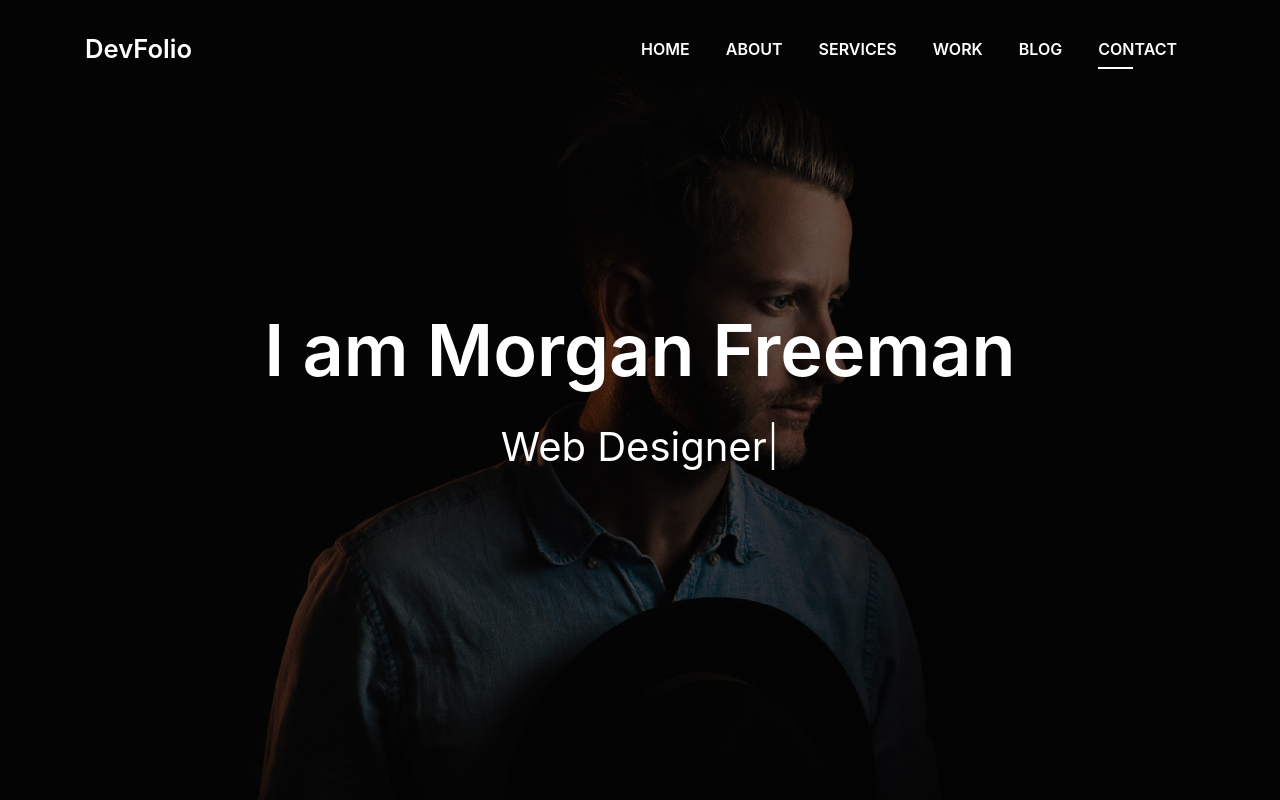
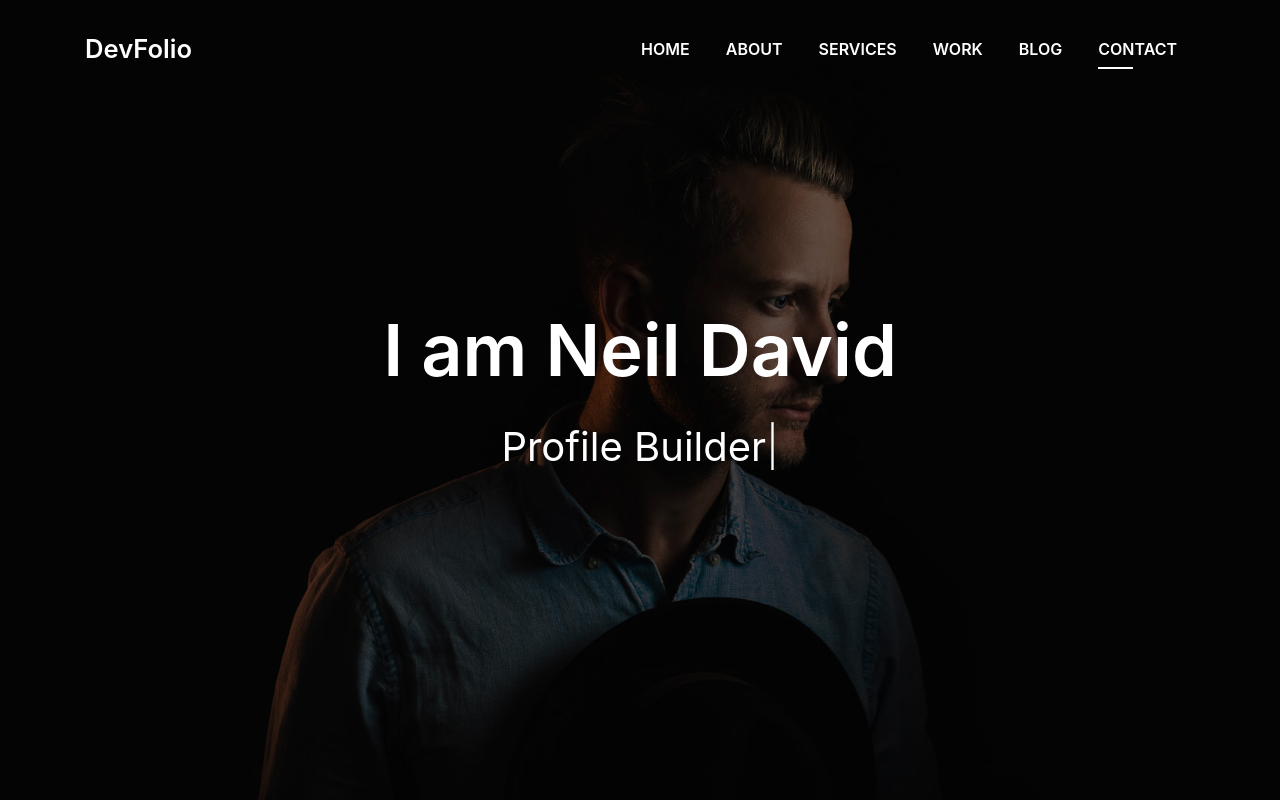
Before and after one commit to NeilDavid2787/mywebsite, a plain HTML site: page index.html in a window 1280 px wide. Shown: the top 800 px of the page. Drawn offline with Linux system fonts and the light colour scheme; files whose address does not match are found by name.

Commit message:
Update index.html

```diff
--- a/index.html
+++ b/index.html
@@ -77,8 +77,8 @@
       <div class="table-cell">
         <div class="container">
           <!--<p class="display-6 color-d">Hello, world!</p>-->
-          <h1 class="intro-title mb-4">I am Morgan Freeman</h1>
-          <p class="intro-subtitle"><span class="text-slider-items">CEO DevFolio,Web Developer,Web Designer,Frontend Developer,Graphic Designer</span><strong class="text-slider"></strong></p>
+          <h1 class="intro-title mb-4">I am Neil David  </h1>
+          <p class="intro-subtitle"><span class="text-slider-items">CEO Ivylead Consultants, Profile Builder, Coach</span><strong class="text-slider"></strong></p>
           <!-- <p class="pt-3"><a class="btn btn-primary btn js-scroll px-4" href="#about" role="button">Learn More</a></p> -->
         </div>
       </div>
```
